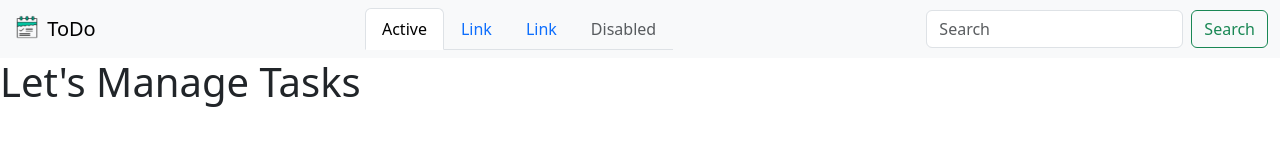
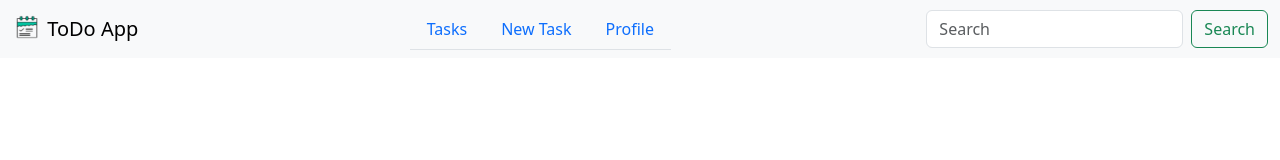
Before and after one commit to peshala-prabhapoorna/todo_app_api, a website: page frontend/index.html in a window 1280 px wide. Drawn offline with nearby package versions, Linux system fonts and the light colour scheme.

Commit message:
navbar update

```diff
--- a/frontend/components/navbar/header.html
+++ b/frontend/components/navbar/header.html
@@ -2,20 +2,17 @@
     <div class="container-fluid">
       <a class="navbar-brand" href="#">
         <img src="./assets/images/check-list-mint.png" alt="Logo" width="30" height="24" class="d-inline-block align-text-top">
-        ToDo
+        ToDo App
       </a>
       <ul class="nav nav-tabs">
           <li class="nav-item">
-            <a class="nav-link active" aria-current="page" href="#">Active</a>
+            <a class="nav-link" href="./pages/tasks/tasks.html">Tasks</a>
           </li>
           <li class="nav-item">
-            <a class="nav-link" href="#">Link</a>
+            <a class="nav-link" href="./pages/new_task/new_task.html">New Task</a>
           </li>
           <li class="nav-item">
-            <a class="nav-link" href="#">Link</a>
-          </li>
-          <li class="nav-item">
-            <a class="nav-link disabled" aria-disabled="true">Disabled</a>
+            <a class="nav-link" href="./pages/profile/profile.html">Profile</a>
           </li>
       </ul>
       <form class="d-flex" role="search">
--- a/frontend/components/navbar/navbar.js
+++ b/frontend/components/navbar/navbar.js
@@ -6,3 +6,13 @@ fetch('./components/navbar/header.html')
     newelem.innerHTML = text;
     oldelem.parentNode.replaceChild(newelem,oldelem);
 })
+
+
+const activePage = window.location.pathname;
+const navLinks = document.querySelectorAll(".nav-link")
+    .forEach(link => {
+        if(link.href.includes(`${activePage}`)){
+            link.classList.add('active');
+            link.ariaCurrent.add('page');
+        }
+    })
--- a/frontend/index.html
+++ b/frontend/index.html
@@ -10,6 +10,7 @@
         <script src="https://cdn.jsdelivr.net/npm/@popperjs/core@2.11.8/dist/umd/popper.min.js" integrity="sha384-I7E8VVD/ismYTF4hNIPjVp/Zjvgyol6VFvRkX/vR+Vc4jQkC+hVqc2pM8ODewa9r" crossorigin="anonymous"></script>
         <script src="https://cdn.jsdelivr.net/npm/bootstrap@5.3.3/dist/js/bootstrap.min.js" integrity="sha384-0pUGZvbkm6XF6gxjEnlmuGrJXVbNuzT9qBBavbLwCsOGabYfZo0T0to5eqruptLy" crossorigin="anonymous"></script>
         <script id="replace_with_navbar" src="./components/navbar/navbar.js"></script>
-        <h1>Let's Manage Tasks</h1>
+        <script id="replace_with_content" src="#"></script>
+        <script id="replace_with_footer" src="#"></script>
     </body>
 </html>
```
Also changed, not shown: frontend/pages/new_task/new_task.html (added), frontend/pages/profile/profile.html (added), frontend/pages/tasks/tasks.html (added).
